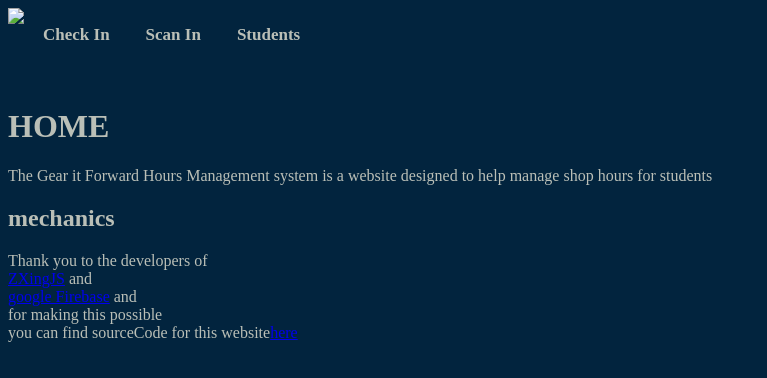
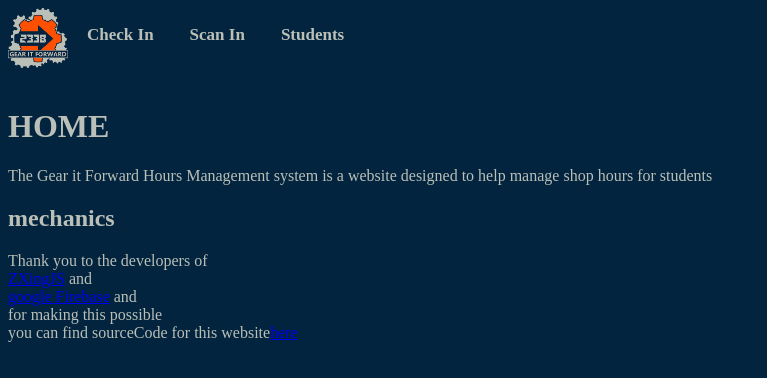
Before and after one commit to Team2338/HourTracker, a plain HTML site: page index.html in a window 1280 px wide. Shown: the whole page, without its empty margins (0-767 px from the left). Drawn offline with Linux system fonts and the light colour scheme; the site is published under a folder, as on GitHub Pages, so addresses that start at the root find nothing.

Commit message:
fixed link

```diff
--- a/index.html
+++ b/index.html
@@ -12,7 +12,7 @@
 	<body id = "background">
 		<div class ="topnav">
 			<a href = "./index.html" id = "indexlink">
-				<img src = "/Pictures/logo_clear.png" id = "logo" >
+				<img src = "Pictures/logo_clear.png" id = "logo" >
 			</a>
 			<table>
 				<tr>
```
